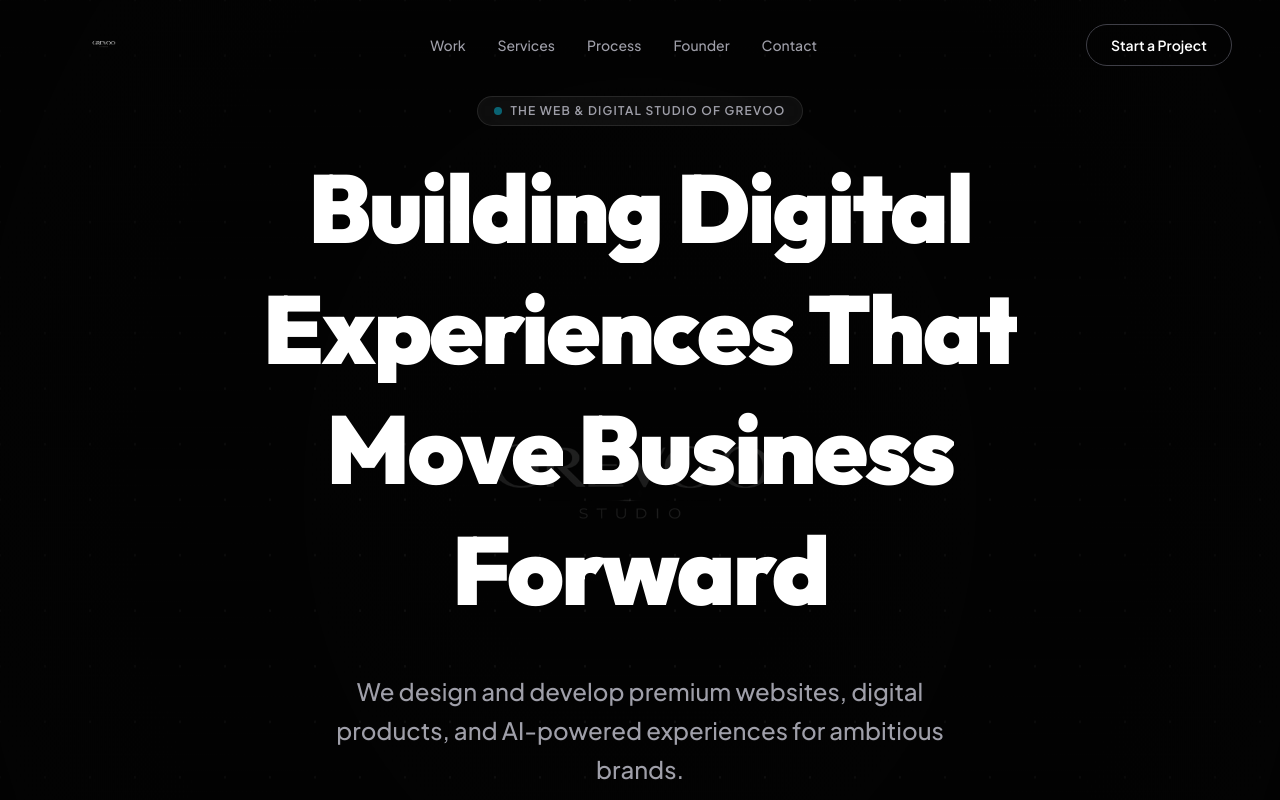
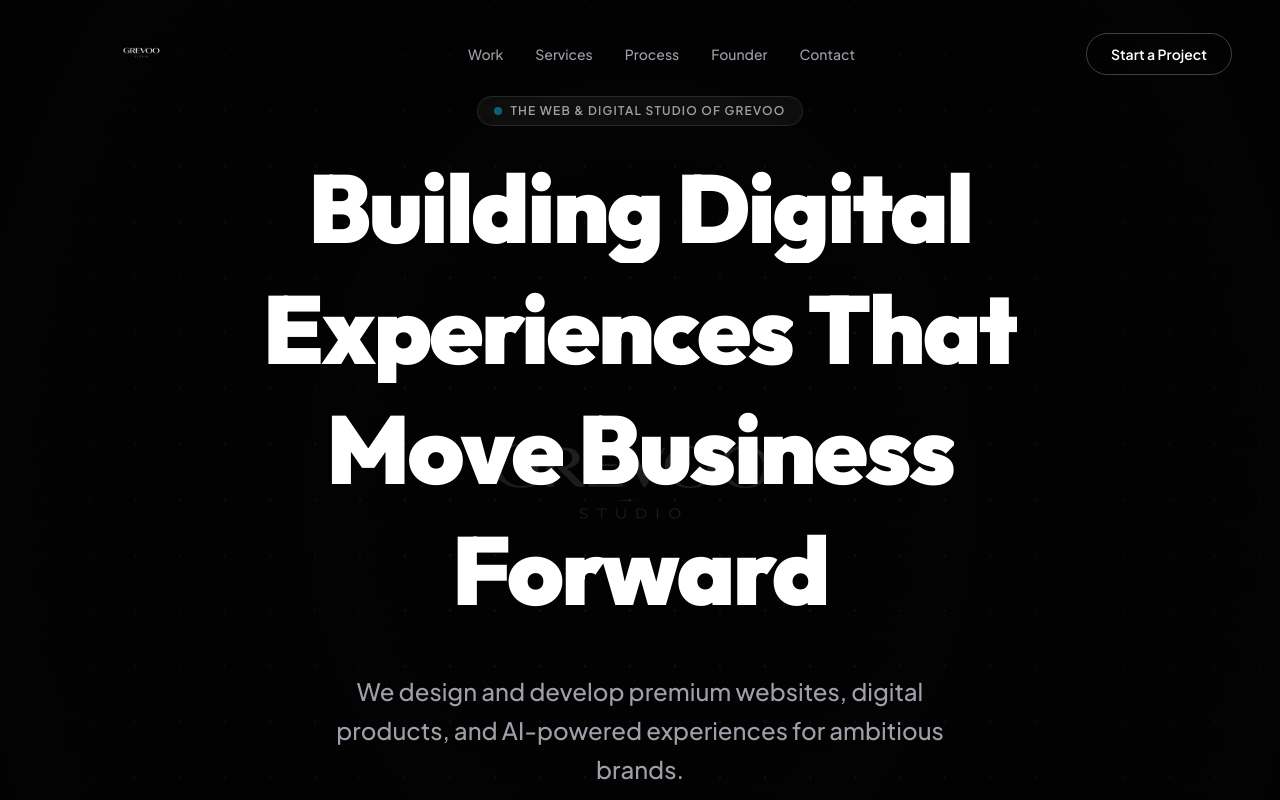
Before and after one commit to Saman-Sunasara/Grevoo-studio, a Next.js app: page / in a window 1280 px wide. Shown: the top 800 px of the page. Built offline with nearby package versions, Linux system fonts and the light colour scheme.

Commit message:
feat: increase logo dimensions to 5cm * 1.6cm in header and footer

```diff
--- a/src/components/Footer.tsx
+++ b/src/components/Footer.tsx
@@ -24,10 +24,10 @@ export default function Footer() {
               <Image
                 src="/images/logo.png"
                 alt="Grevoo Studio Logo"
-                width={300}
-                height={100}
+                width={400}
+                height={130}
                 className="object-contain"
-                style={{ width: "3cm", height: "1cm" }}
+                style={{ width: "5cm", height: "1.6cm" }}
               />
             </a>
             <p className="text-zinc-500 font-medium text-sm leading-relaxed max-w-sm">
--- a/src/components/Navbar.tsx
+++ b/src/components/Navbar.tsx
@@ -41,10 +41,10 @@ export default function Navbar() {
             <Image
               src="/images/logo.png"
               alt="Grevoo Studio Logo"
-              width={300}
-              height={100}
+              width={400}
+              height={130}
               className="object-contain"
-              style={{ width: "3cm", height: "1cm" }}
+              style={{ width: "5cm", height: "1.6cm" }}
               priority
             />
           </a>
```
